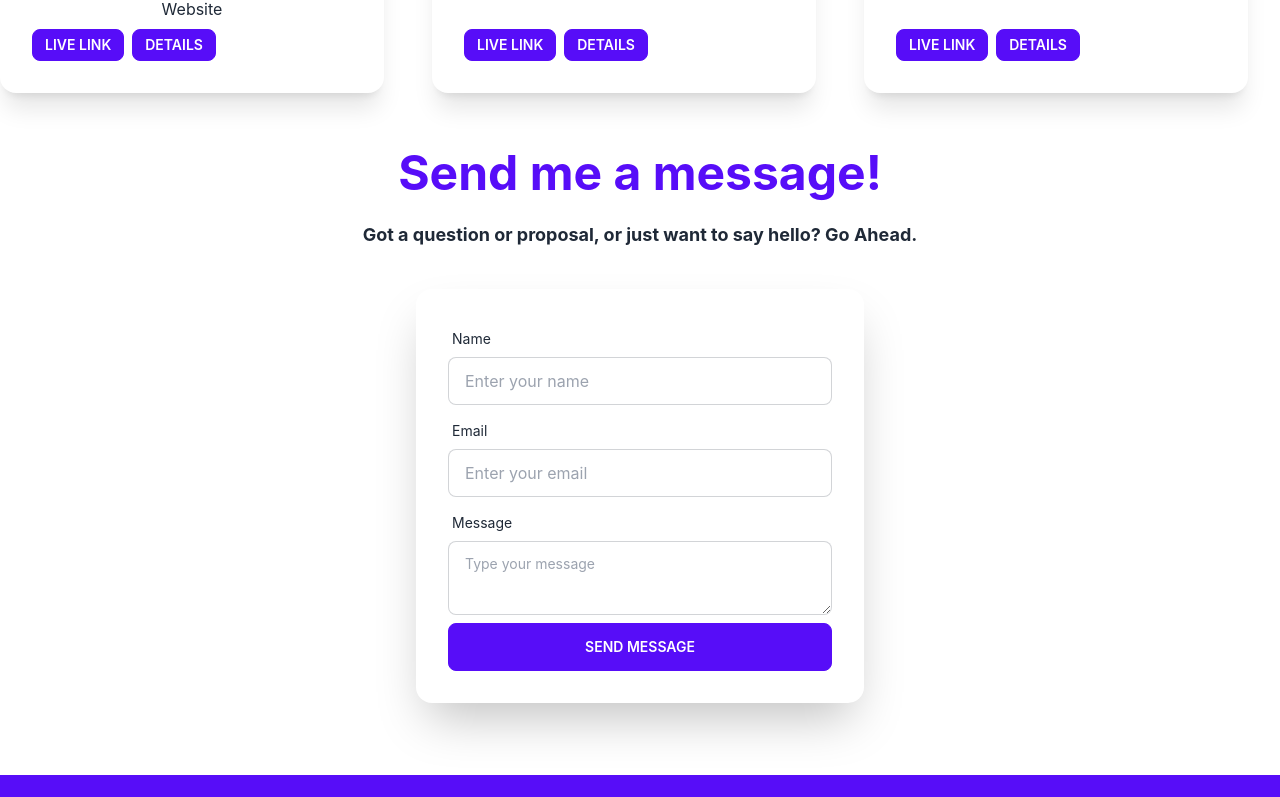
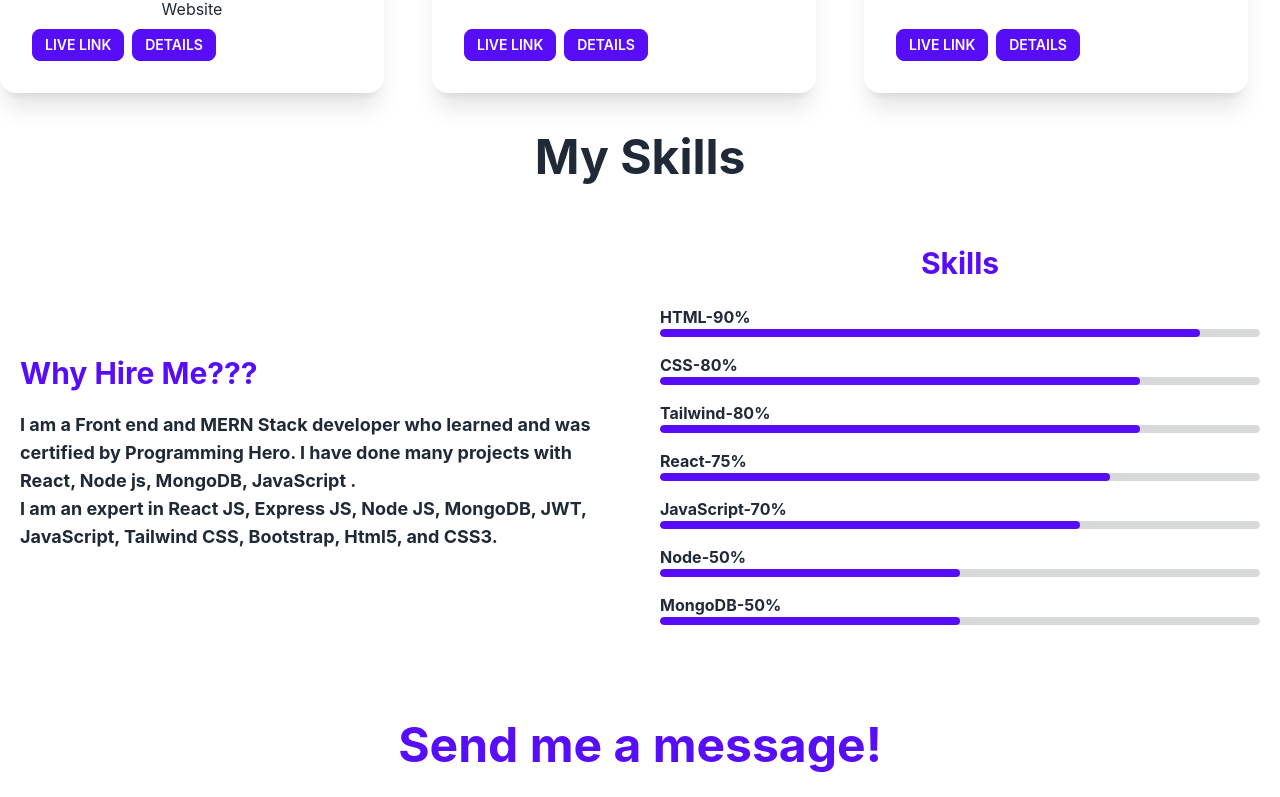
Before and after one commit to Tauhidul-IR/robin-portfolio, a React (Create React App) app: page / in a window 1280 px wide. Shown: the part 957-1754 px from the top of the page. Built offline with nearby package versions, Linux system fonts and the light colour scheme.

Commit message:
skill part

```diff
--- /dev/null
+++ b/src/Pages/About/About.js
@@ -0,0 +1,11 @@
+import React from 'react';
+
+const About = () => {
+    return (
+        <div>
+            about
+        </div>
+    );
+};
+
+export default About;
--- a/src/Pages/Home/Home.js
+++ b/src/Pages/Home/Home.js
@@ -2,12 +2,14 @@ import React from 'react';
 import Banner from './Banner';
 import ContactInfo from './ContactInfo';
 import Projects from './Projects/Projects';
+import Skills from './Skills';
 
 const Home = () => {
     return (
         <div>
             <Banner></Banner>
             <Projects></Projects>
+            <Skills></Skills>
             <ContactInfo></ContactInfo>
         </div>
     );
--- /dev/null
+++ b/src/Pages/Home/Skills.js
@@ -0,0 +1,36 @@
+import React from 'react';
+
+const Skills = () => {
+    return (
+        <div>
+            <h1 className='text-5xl font-bold  my-10'>My Skills</h1>
+            <div className='flex flex-col md:flex-row justify-center'>
+                <div className='text-left px-5 w-full md:w-1/2 my-auto'>
+                    <h2 className='font-bold text-primary text-3xl my-5'>Why Hire Me???</h2>
+                    <p className='text-lg font-bold'>I am a Front end and MERN Stack developer who learned and was certified by Programming Hero. I have done many projects with React, Node js, MongoDB, JavaScript . <br />
+                        I am an expert in React JS, Express JS, Node JS, MongoDB, JWT, JavaScript, Tailwind CSS, Bootstrap, Html5, and CSS3. </p>
+                </div>
+                <div className='flex flex-col px-5 w-full md:w-1/2 my-6'>
+                    <h2 className='text-3xl font-bold text-primary mb-6'>Skills</h2>
+                    <h4 className='font-bold text-left'>HTML-90%</h4>
+                    <progress className="progress progress-primary w-full mb-4" value="90" max="100"></progress>
+                    <h4 className='font-bold text-left'>CSS-80%</h4>
+                    <progress className="progress progress-primary w-full mb-4" value="80" max="100"></progress>
+                    <h4 className='font-bold text-left'>Tailwind-80%</h4>
+                    <progress className="progress progress-primary w-full mb-4" value="80" max="100"></progress>
+                    <h4 className='font-bold text-left'>React-75%</h4>
+                    <progress className="progress progress-primary w-full mb-4" value="75" max="100"></progress>
+                    <h4 className='font-bold text-left'>JavaScript-70%</h4>
+                    <progress className="progress progress-primary w-full mb-4" value="70" max="100"></progress>
+                    <h4 className='font-bold text-left'>Node-50%</h4>
+                    <progress className="progress progress-primary w-full mb-4" value="50" max="100"></progress>
+                    <h4 className='font-bold text-left'>MongoDB-50%</h4>
+                    <progress className="progress progress-primary w-full mb-4" value="50" max="100"></progress>
+
+                </div>
+            </div>
+        </div>
+    );
+};
+
+export default Skills;
--- a/src/Routes/Routes.js
+++ b/src/Routes/Routes.js
@@ -1,6 +1,7 @@
 import React from 'react';
 import { createBrowserRouter } from 'react-router-dom';
 import Main from '../layout/Main';
+import About from '../Pages/About/About';
 import AllProjects from '../Pages/AllProjects/AllProjects';
 import Blogs from '../Pages/Blogs/Blogs';
 import Home from '../Pages/Home/Home';
@@ -36,6 +37,10 @@ const router = createBrowserRouter([
                 path: '/blogs',
                 element: <Blogs></Blogs>
             },
+            {
+                path: '/about',
+                element: <About></About>
+            },
         ]
     }
 ])
--- a/src/component/Navbar/Navbar.js
+++ b/src/component/Navbar/Navbar.js
@@ -8,7 +8,7 @@ const Navbar = () => {
 
     const menuItem = <React.Fragment>
         <li><Link className='text-xl font-bold' to={'/'}>Home</Link></li>
-        <li><Link className='text-xl font-bold' to={'/'}>About</Link></li>
+        <li><Link className='text-xl font-bold' to={'/about'}>About Me</Link></li>
         <li><Link className='text-xl font-bold' to={'/allProjects'}>Projects</Link></li>
         <li><Link className='text-xl font-bold' to={'/blogs'}>Blogs</Link></li>
         <li><Link className='text-xl font-bold' to={'/'}>Contact</Link></li>
```
Also changed, not shown: src/image/Black Red and White Formal LinkedIn Profile Picture.png (added), src/image/robin2-removebg-preview.png (added).
